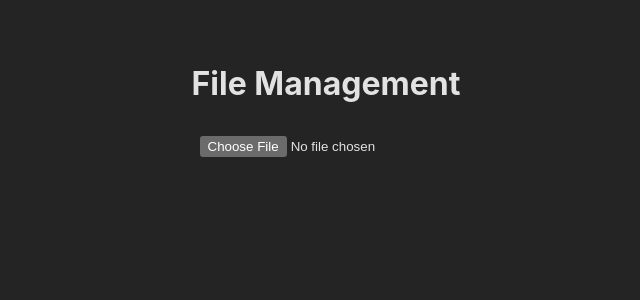
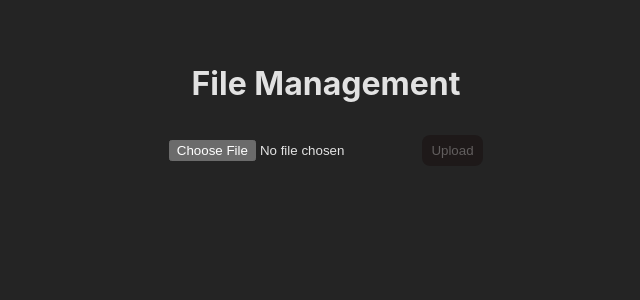
Before and after one commit to Jaco25PL/File-Management, a React (Vite) app in the folder Frontend/: page / in a window 1280 px wide. Shown: the top 300 px of the page, without its empty margins (314-954 px from the left). Built offline with nearby package versions, Linux system fonts and the light colour scheme.

Commit message:
Types added using 'QuickType

```diff
--- a/Frontend/src/App.css
+++ b/Frontend/src/App.css
@@ -9,3 +9,27 @@
 h1{
    margin-bottom: 2rem;
 }
+
+.btn{
+    padding: .5rem .6rem;
+    border-radius: .5rem;
+    border: none;
+    cursor: pointer;
+    -webkit-border-radius: .5rem;
+    -moz-border-radius: .5rem;
+    -ms-border-radius: .5rem;
+    -o-border-radius: .5rem;
+}
+
+.btn:hover{
+    outline: .1rem solid #e2e2e2;
+}
+
+button[disabled]{
+    pointer-events: none;
+}
+
+.name-container{
+    display: flex;
+    gap: 1rem;
+}
--- a/Frontend/src/App.tsx
+++ b/Frontend/src/App.tsx
@@ -1,6 +1,7 @@
 import { useState } from 'react'
 import './App.css'
 import { uploadFile } from './services/upload'
+import { JSONFile } from './types'
 
 const APP_STATUS = {
   IDLE: 'idle',
@@ -17,6 +18,7 @@ function App() {
 
   const [ appStatus , setAppStatus ] = useState<AppStatusType>(APP_STATUS.IDLE)
   const [ file , setFile ] = useState<File | null>(null)
+  const [ jsonFile , setJsonFile ] = useState<JSONFile[]>([])
 
   const handleInput = (e: React.ChangeEvent<HTMLInputElement>) => {
     const [ file ] = e.target.files ?? []
@@ -40,7 +42,9 @@ function App() {
     // call await uploadFile(file)
     try {
       const data = await uploadFile(file)
-      console.log({ data })
+
+      setJsonFile(data)
+
       setAppStatus(APP_STATUS.READY_USAGE)
     } catch (error) {
       console.error('Uploading failed', error)
@@ -50,14 +54,18 @@ function App() {
   }
 
 
+  // jsonFile && console.log(jsonFile)
+
+
   return (
     <div className='main_container'>
 
       <h1>File Management</h1>
 
-      <main>
+      <header>
         <form onSubmit={handleSubmit}>
           <input
+            className='file-input'
             onChange={handleInput}
             disabled={appStatus === APP_STATUS.UPLOADING}
             name='file' // same key that we've in backend
@@ -65,12 +73,31 @@ function App() {
             accept=".csv"
           />
           {
-            appStatus === APP_STATUS.READY_UPLOAD && (
-              <button type='submit'>Upload</button>
-            )
+            // appStatus === APP_STATUS.READY_UPLOAD && (
+              <button
+              className='btn'
+              type='submit'
+              disabled={appStatus !== APP_STATUS.READY_UPLOAD}
+              >Upload</button>
+            // )
           }
 
         </form>
+      </header>
+
+      <main>
+
+          {
+            jsonFile?.map(record => (
+              <div key={record.UserID}>
+                <div className='name-container'>
+                  <span>{record.FirstName}</span>
+                  <span>{record.LastName}</span>
+                </div>
+              </div>
+            ))
+          }
+
       </main>
 
     </div>
--- a/Frontend/src/services/upload.ts
+++ b/Frontend/src/services/upload.ts
@@ -1,11 +1,6 @@
+import { ApiResponse, JSONFile } from '../types'
 
-type Data = Array<Record< string, string >>
-interface ApiResponse {
-    message: string
-    data: Data
-}
-
-export const uploadFile = async (file: File): Promise< Data > => {
+export const uploadFile = async (file: File): Promise< JSONFile[] > => {
 
     const formData = new FormData() // constructor
     formData.append('file', file)
```
Also changed, not shown: Frontend/src/types.d.ts (added, +38 -0 lines).
